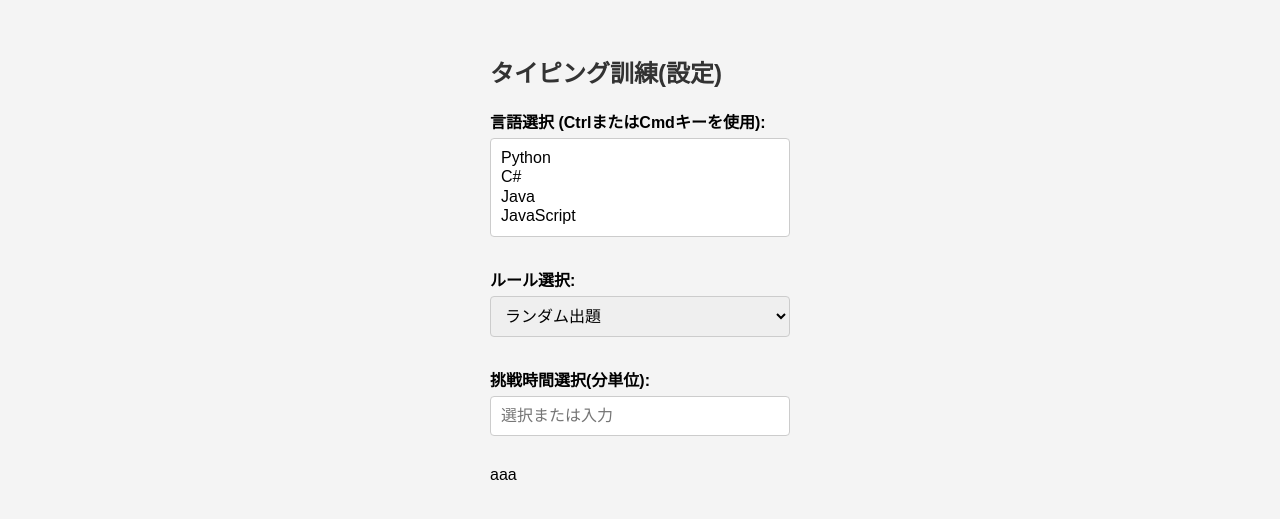
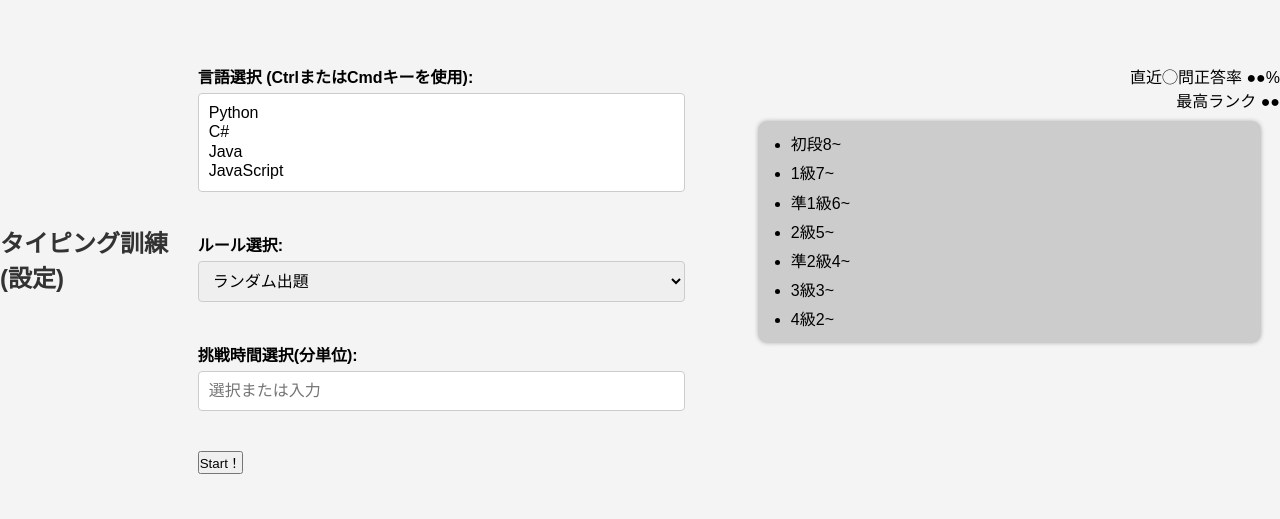
Before and after one commit to sin1227488801/RemindCodeTyping, a plain HTML site: page Rct/typing.html in a window 1280 px wide. Shown: the part 131-650 px from the top of the page. Drawn offline with Linux system fonts and the light colour scheme.

Commit message:
[edit]cssの修正 [rm]不要なタグを削除

```diff
--- a/Rct/css/_common.css
+++ b/Rct/css/_common.css
@@ -1,6 +1,8 @@
+
+
 :root {
     /* マージンのサイズ */
-    --margin-main: 15px;
+    --margin-main: 20px;
     --margin-narrow: 10px;
     --margin-more-narrow: 5px;
 
@@ -18,6 +20,8 @@
     --border-radius: 4px;
 
     /* 配色 */
+    --color-product-main: #7CADED;
+    --color-product-sub: #929292;
     --color-primary: #007bff;
     --color-hover: #0056b3;
     --color-muted-primary: hsl(211, 50%, 56%);
@@ -50,15 +54,23 @@
     z-index: 1000;
 }
 
-.header h1{
-    margin: 10px 70px;
+.header h1 {
+    margin: 10px auto;
     flex-grow: 1;
     text-align: left;
+    font-family: 'Mogra';
     font-size: 50px;
+    text-shadow: 0.2rem 0.1rem 0px var(--color-product-sub);
+}
+
+.header img {
+    height: 80px;
+    margin: 0 var(--margin-main);
 }
 
 .main-content {
     margin-top: 100px;
+    height: calc(100vh - 80px);
     /* ヘッダーの高さ分だけ下にずらす */
     padding: var(--padding-main);
 }
--- a/Rct/css/typing.css
+++ b/Rct/css/typing.css
@@ -4,8 +4,18 @@
     margin-bottom: var(--margin-main);
 }
 
-.main{
+.main {
     display: flex;
+    width: calc(100% - 10px);
+    box-sizing: border-box;
+}
+
+.main .box-left {
+    width: 50%;
+}
+
+.main .box-right {
+    width: 50%;
 }
 
 label {
@@ -16,8 +26,7 @@ label {
 
 input,
 select {
-    /* outline: none; */
-    width: 300px;
+    width: 90%;
     padding: var(--padding-narrow);
     font-size: var(--font-size-main);
     border: 1px solid var(--color-border);
@@ -26,8 +35,36 @@ select {
     margin-bottom: var(--margin-main);
 }
 
-input:focus, select:focus {
+input:focus,
+select:focus {
     border-color: var(--color-primary);
     outline: none;
     background-color: white;
 }
+
+.user-data{
+    text-align: right;
+}
+
+.lank-list ul {
+    background: var(--color-border);
+    border-radius: 8px;
+    box-shadow: 0px 0px 5px var(--color-product-sub);
+    padding: 0.5rem 0.5rem 0.5rem 2rem;
+    margin: var(--margin-narrow) var(--margin-main);
+}
+
+.lank-list ul li {
+    line-height: 1.2;
+    padding: var(--padding-more-narrow) 0;
+    justify-content: space-between;
+}
+
+.rank {
+    flex-basis: 70%;
+}
+
+.level {
+    flex-basis: 30%;
+    text-align: right;
+}
--- a/Rct/typing.html
+++ b/Rct/typing.html
@@ -3,7 +3,6 @@
 </head>
 
 <body>
-    <div>
     <h2>タイピング訓練(設定)</h2>
     <div class="main">
         <div class="box-left">
@@ -24,6 +23,8 @@
                     <option value="option1">ランダム出題</option>
                     <option value="option2">苦手優先</option>
                     <option value="option3">得意優先</option>
+                    <option value="option4">登録順(新しい順)</option>
+                    <option value="option5">登録順(古い順)</option>
                 </select>
             </div>
             <!-- 入力可能プルダウンメニュー -->
@@ -40,13 +41,25 @@
                     <option value="30">
                 </datalist>
             </div>
+            <button lass="btn">Start！</button>
+        </div>
         <div class="box-right">
-                    aaa
+            <!-- TODO 100問までの算出と100問以上の算出を分岐して表示 -->
+            <div class="user-data">
+                直近◯問正答率 ●●%<br>
+                最高ランク ●●
             </div>
+            <div class="lank-list">
+                <ul>
+                    <li>初段8~</li>
+                    <li>1級7~</li>
+                    <li>準1級6~</li>
+                    <li>2級5~</li>
+                    <li>準2級4~</li>
+                    <li>3級3~</li>
+                    <li>4級2~</li>
+                </ul>
             </div>
-            <style>
-
-            </style>
         </div>
     </div>
 </body>
```
Lines whose indentation alone changed are shown as unchanged.
